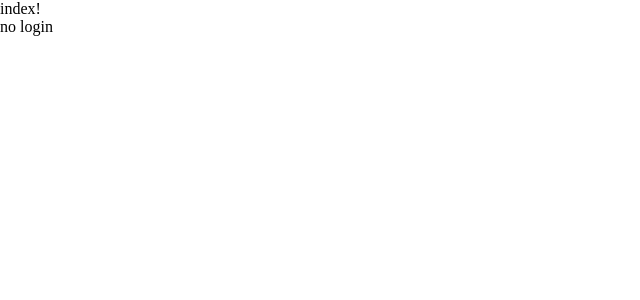
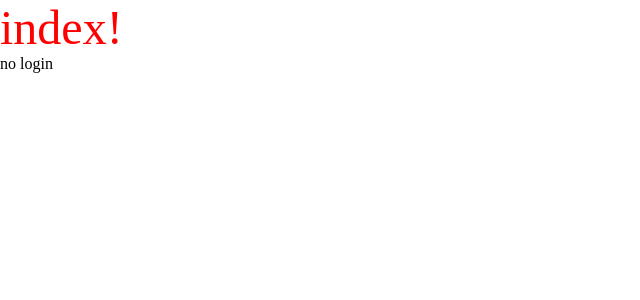
Before and after one commit to fossabot/docker-react, a React (Create React App) app: page / in a window 1280 px wide. Shown: the top 300 px of the page, without its empty margins (0-640 px from the left). Built offline with nearby package versions, Linux system fonts and the light colour scheme.

Commit message:
add sample scss

```diff
--- /dev/null
+++ b/src/pages/index.module.scss
@@ -0,0 +1,6 @@
+@use '../variables' as v;
+
+.tmp {
+  color: v.$color;
+  font-size: 3rem;
+}
--- a/src/pages/index.tsx
+++ b/src/pages/index.tsx
@@ -1,5 +1,6 @@
 import React from 'react';
 
+import style from './index.module.scss';
 import {useSessionContext} from '../contexts/Session';
 import fetchAPI from '../plugins/fetchAPI';
 
@@ -24,7 +25,7 @@ const Index: React.FC<Props> = props => {
 
   return (
     <div>
-      <h1>index!</h1>
+      <h1 className={style.tmp}>index!</h1>
       <p>{sessionState.isLogin ? 'login' : 'no login'}</p>
     </div>
   );
--- /dev/null
+++ b/src/variables.scss
@@ -0,0 +1 @@
+$color: red;
```
